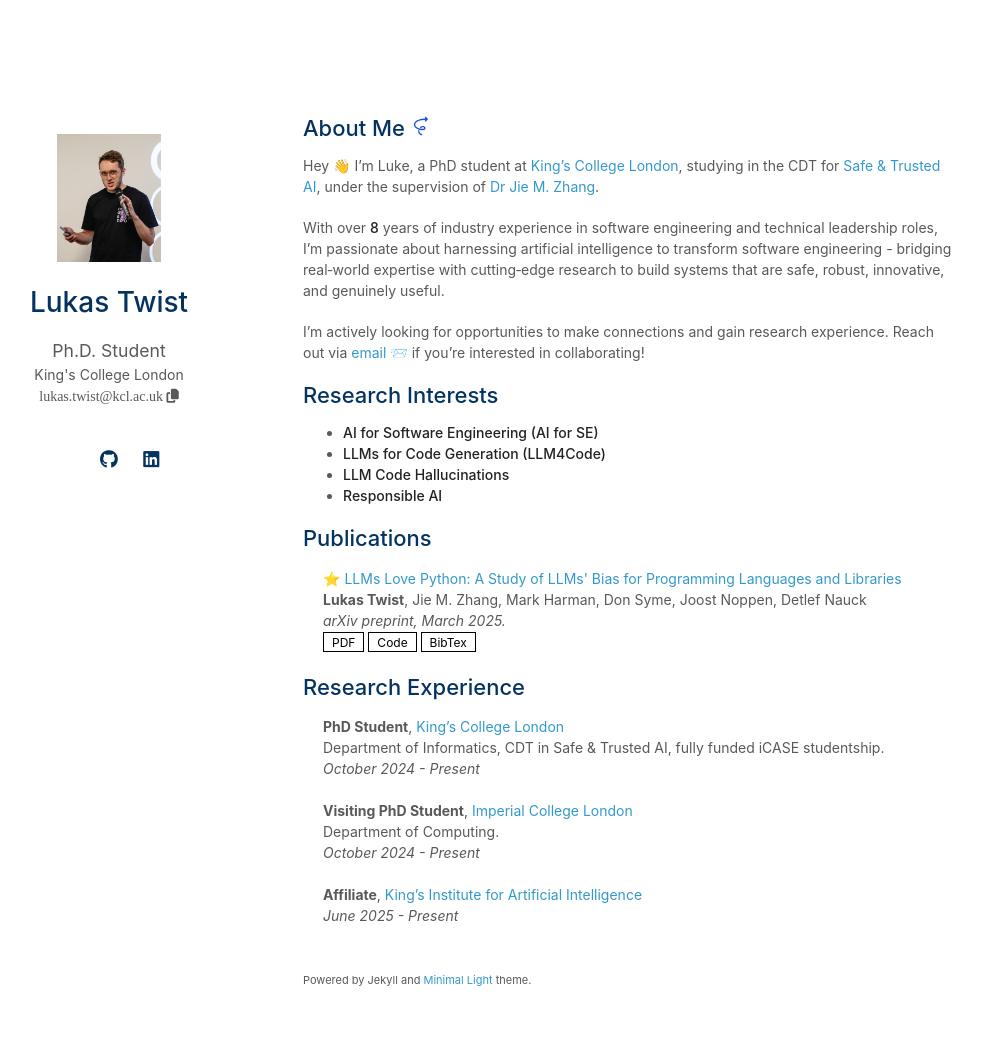
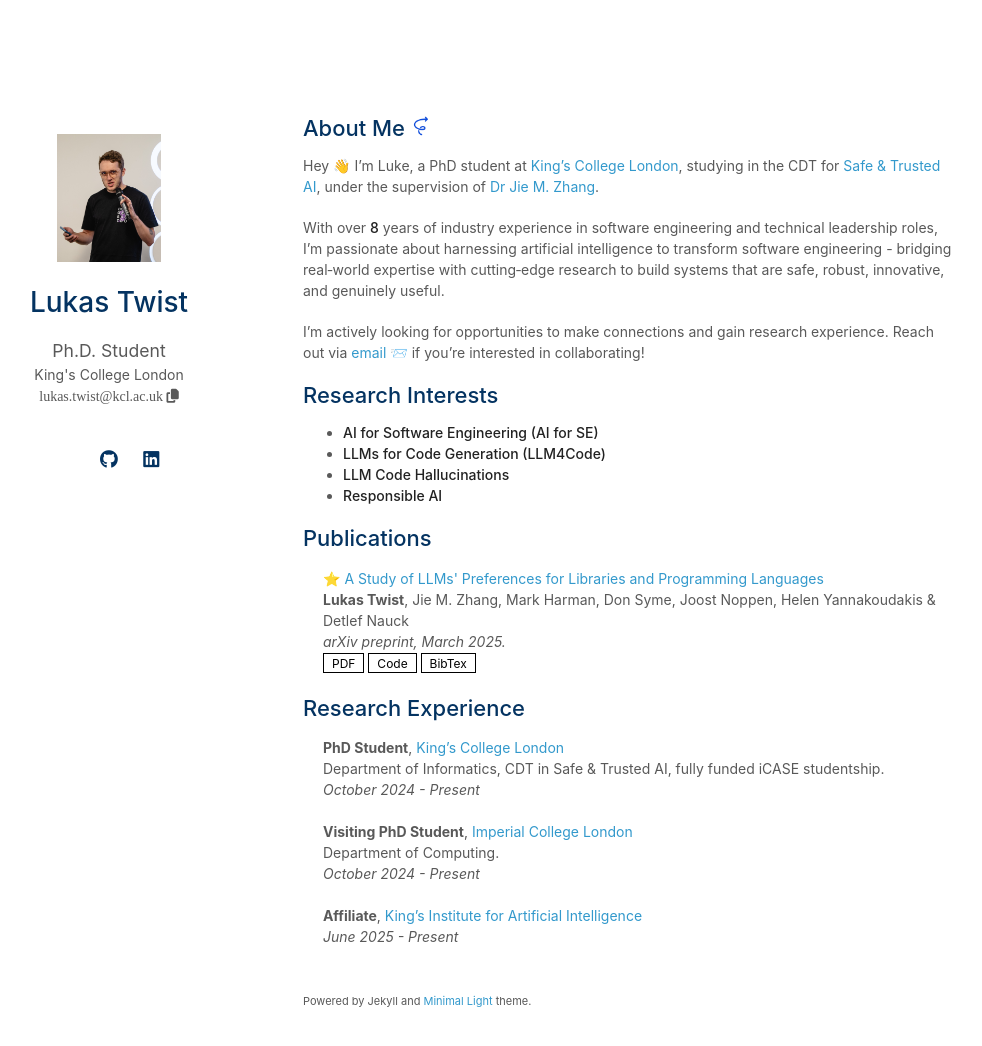
Before and after one commit to itsluketwist/itsluketwist.github.io, a Jekyll site: the page built from index.md, in a window 1280 px wide and 1080 px high. Shown: the top 1046 px of the window, without its empty margins (167-1149 px from the left). Built offline with Jekyll 4.4.1, drawn with Linux system fonts in a browser that asks for light colours; a style sheet for code colours, icons or effects is not loaded; our own code applies the rules of GitHub Pages for plain Markdown files.

Commit message:
Update paper information.

```diff
--- a/_data/publications.yml
+++ b/_data/publications.yml
@@ -1,8 +1,8 @@
 main:
 
-  - title: "⭐️ LLMs Love Python: A Study of LLMs' Bias for Programming Languages and Libraries"
-    authors: <b>Lukas Twist</b>, Jie M. Zhang, Mark Harman, Don Syme, Joost Noppen, Detlef Nauck
+  - title: "⭐️ A Study of LLMs' Preferences for Libraries and Programming Languages"
+    authors: <b>Lukas Twist</b>, Jie M. Zhang, Mark Harman, Don Syme, Joost Noppen, Helen Yannakoudakis & Detlef Nauck
     venue: arXiv preprint, March 2025.
     pdf: https://arxiv.org/abs/2503.17181/
-    code: https://github.com/itsluketwist/llms-love-python/
-    bibtex: ./assets/bibtex/arxiv-llms-love-python.txt
+    code: https://github.com/itsluketwist/llm-code-bias/
+    bibtex: ./assets/bibtex/arxiv-llm-code-bias.txt
```
Also changed, not shown: assets/bibtex/arxiv-llm-code-bias.txt (added, +7 -0 lines), assets/bibtex/arxiv-llms-love-python.txt (deleted, +0 -7 lines).
